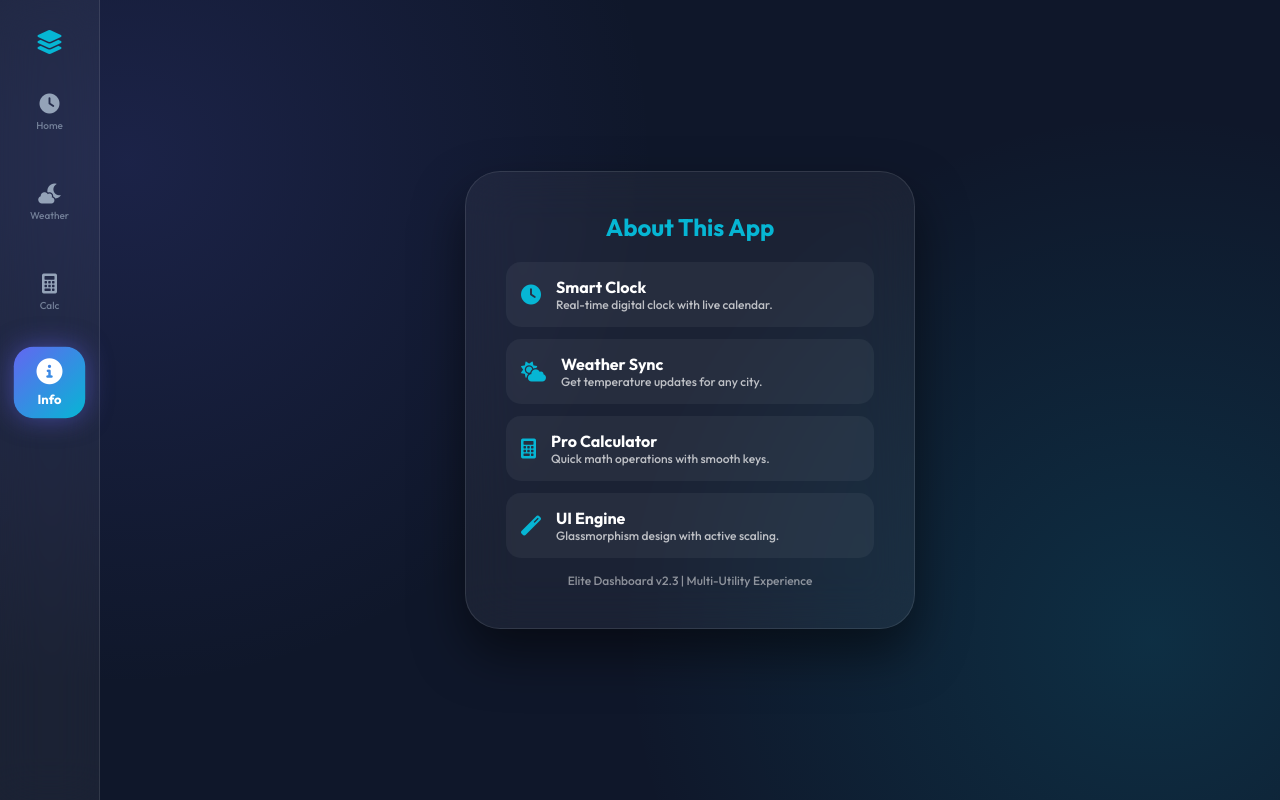
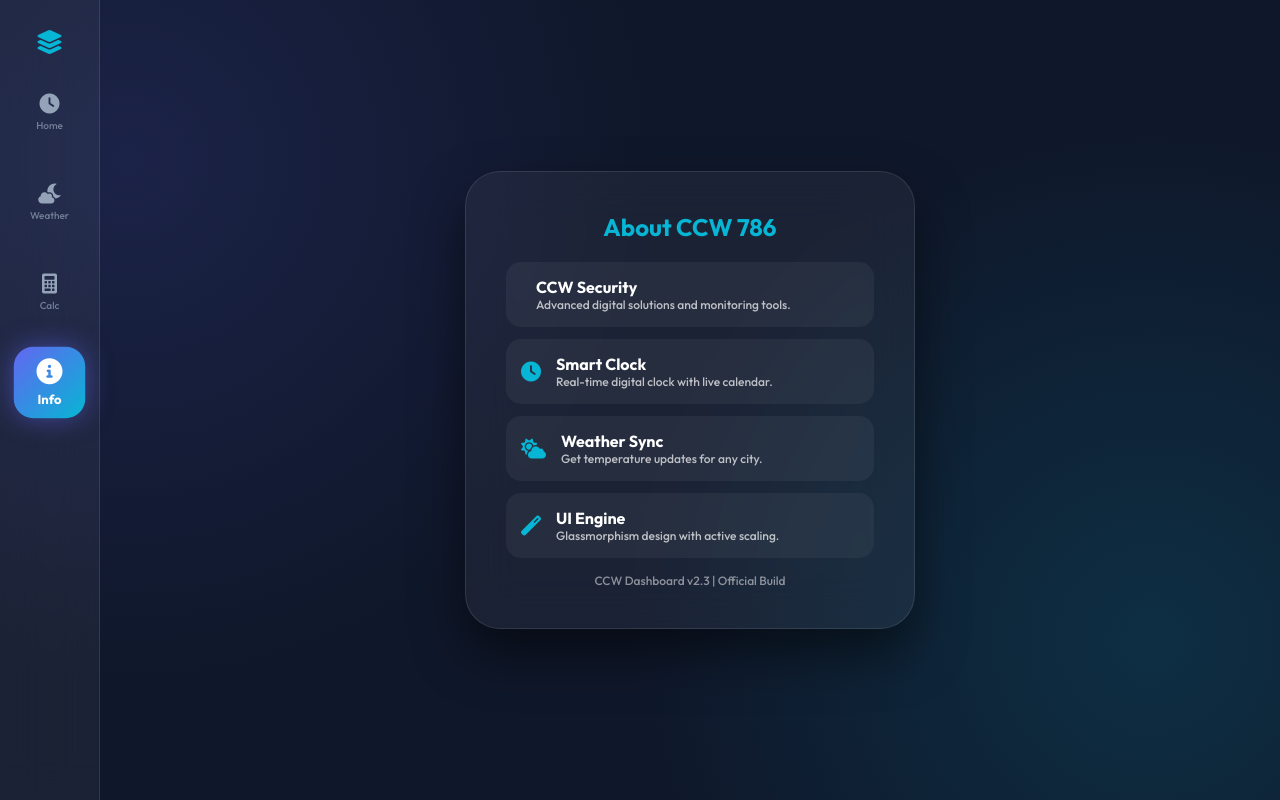
Before and after one commit to muna43827-bit/My-website-9, a plain HTML site: page index.html in a window 1280 px wide. Both pictures are taken after a click on the element "Info". Drawn offline with Linux system fonts and the light colour scheme.

Commit message:
Update index.html

```diff
--- a/index.html
+++ b/index.html
@@ -1,13 +1,10 @@
 <!DOCTYPE html>
 <html lang="en">
 <head>
-    <title>CCW 786 | My Website</title>
-</head>
-
- <head>
     <meta charset="UTF-8">
     <meta name="viewport" content="width=device-width, initial-scale=1.0">
-    <title>Elite Multi-Utility Dashboard</title>
+    <title>CCW 786 | Dashboard</title>
+
     <link href="https://fonts.googleapis.com/css2?family=Outfit:wght@300;500;700&display=swap" rel="stylesheet">
     <link rel="stylesheet" href="https://cdnjs.cloudflare.com/ajax/libs/font-awesome/6.0.0/css/all.min.css">
 
@@ -31,7 +28,7 @@
                               radial-gradient(circle at 90% 80%, rgba(6, 182, 212, 0.15) 0%, transparent 40%);
         }
 
-        /* Sidebar with Selection Animation */
+        /* Sidebar */
         .sidebar {
             width: 100px;
             background: var(--glass);
@@ -62,7 +59,6 @@
         .nav-item i { font-size: 20px; transition: 0.3s; }
         .nav-item span { font-size: 10px; margin-top: 5px; opacity: 0.7; font-weight: 500; }
 
-        /* Jab option select ho toh bada dikhe */
         .nav-item.active {
             transform: scale(1.3);
             background: linear-gradient(135deg, var(--primary), var(--accent));
@@ -71,7 +67,6 @@
         }
         .nav-item.active span { opacity: 1; font-weight: 700; }
 
-        /* Tap/Click Ripple Animation */
         .nav-item:active { transform: scale(0.9); }
 
         /* Content Area */
@@ -87,7 +82,7 @@
         .tab-content.active { display: block; animation: tabPop 0.5s ease-out; }
         @keyframes tabPop { from { opacity: 0; transform: scale(0.85); } to { opacity: 1; transform: scale(1); } }
 
-        /* Feature List (About Section) */
+        /* Feature Card */
         .feature-card {
             background: rgba(255,255,255,0.05);
             padding: 15px; border-radius: 15px; margin-bottom: 12px;
@@ -97,7 +92,7 @@
         .feature-card:hover { background: rgba(255,255,255,0.1); transform: translateX(10px); }
         .feature-card i { color: var(--accent); font-size: 20px; }
 
-        /* Common Styles */
+        /* Components */
         .smart-clock { font-size: 60px; font-weight: 700; }
         .cal-grid { display: grid; grid-template-columns: repeat(7, 1fr); gap: 5px; margin-top: 15px; font-size: 12px; }
         .today { background: var(--primary); border-radius: 5px; padding: 4px; }
@@ -140,7 +135,7 @@
             </div>
             <i class="fas fa-bolt" style="font-size: 60px; color: #ffeb3b;"></i>
             <h1 id="tempLabel" style="font-size: 50px; margin: 10px 0;">25°C</h1>
-            <p id="cityLabel">Baghpat Dashboard</p>
+            <p id="cityLabel">CCW Dashboard</p>
         </div>
 
         <div id="calcTab" class="tab-content">
@@ -167,7 +162,12 @@
         </div>
 
         <div id="aboutTab" class="tab-content">
-            <h2 style="margin-bottom: 20px; color: var(--accent);">About This App</h2>
+            <h2 style="margin-bottom: 20px; color: var(--accent);">About CCW 786</h2>
+
+            <div class="feature-card">
+                <i class="fas fa-shield-halved"></i>
+                <div><b>CCW Security</b><p style="font-size: 12px; opacity:0.7;">Advanced digital solutions and monitoring tools.</p></div>
+            </div>
 
             <div class="feature-card">
                 <i class="fas fa-clock"></i>
@@ -180,16 +180,11 @@
             </div>
 
             <div class="feature-card">
-                <i class="fas fa-calculator"></i>
-                <div><b>Pro Calculator</b><p style="font-size: 12px; opacity:0.7;">Quick math operations with smooth keys.</p></div>
-            </div>
-
-            <div class="feature-card">
                 <i class="fas fa-magic"></i>
                 <div><b>UI Engine</b><p style="font-size: 12px; opacity:0.7;">Glassmorphism design with active scaling.</p></div>
             </div>
 
-            <p style="margin-top: 15px; font-size: 12px; opacity: 0.5;">Elite Dashboard v2.3 | Multi-Utility Experience</p>
+            <p style="margin-top: 15px; font-size: 12px; opacity: 0.5;">CCW Dashboard v2.3 | Official Build</p>
         </div>
 
     </div>
@@ -232,7 +227,7 @@
 
         function getWeather() {
             let c = document.getElementById('cityIn').value || "Baghpat";
-            document.getElementById('cityLabel').innerText = c;
+            document.getElementById('cityLabel').innerText = c + " Dashboard";
             document.getElementById('tempLabel').innerText = Math.floor(Math.random()*15+20) + "°C";
         }
     </script>
```
